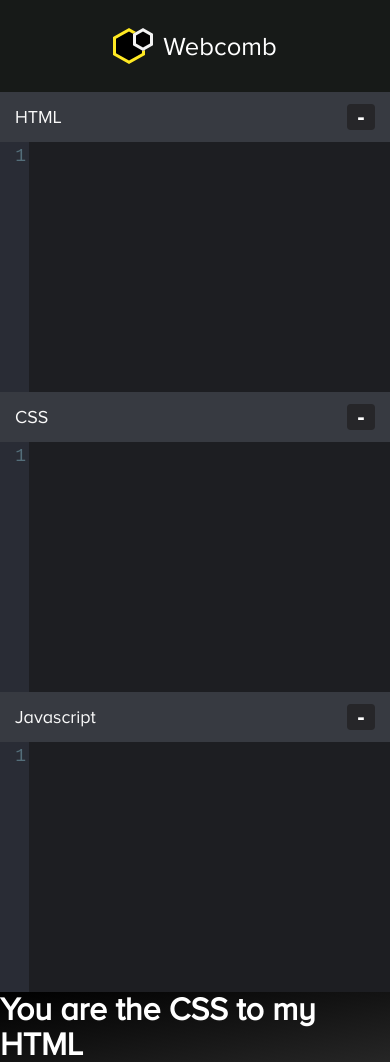
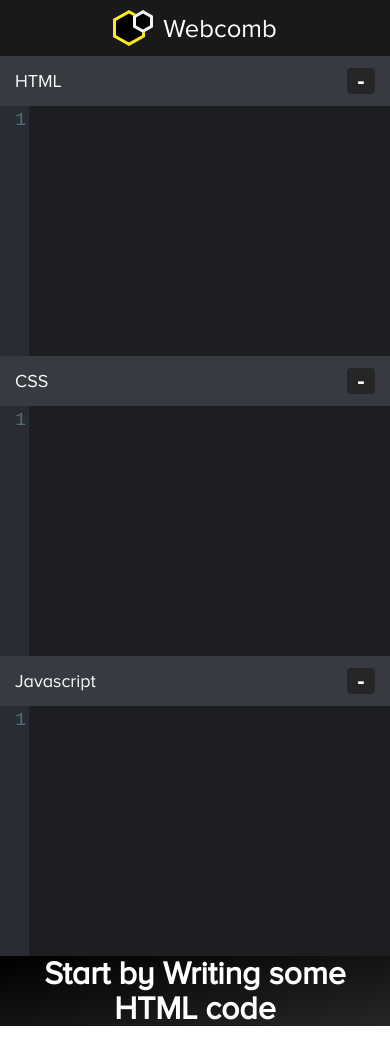
Before and after one commit to ncs-jss/Webcomb, a React (Create React App) app: page / in a window 390 px wide. After the commit the page ends 1026 px from the top, so only its background shows below. Built offline with nearby package versions, Linux system fonts and the light colour scheme.

Commit message:
readme updated and minor fixes in css

```diff
--- a/src/App.css
+++ b/src/App.css
@@ -5,6 +5,7 @@
 
 html {
   box-sizing: border-box;
+  overflow-x: hidden;
 }
 
 *,
@@ -37,10 +38,18 @@ body {
 }
 
 @media only screen and (max-width: 600px) {
+  .logo {
+    margin: 10px;
+  }
+
   .navbar {
-    height: 92px;
+    height: auto;
     flex-wrap: wrap;
     justify-content: center;
+  }
+
+  .navbar .buttons {
+    margin: 10px;
   }
 }
 
@@ -92,12 +101,13 @@ svg {
   width: 576px;
   display: flex;
   flex-direction: column;
+  transition: width 0.45s ease-in-out;
 }
 
 .code-editor {
   height: 100%;
   font-size: 18px;
-  transition: height 0.45s ease-in-out;
+  transition: height 0.25s ease-in-out;
   display: flex;
   flex-direction: column;
   overflow: hidden;
@@ -110,6 +120,7 @@ svg {
   padding: 12px 15px;
   color: #fafafa;
   background-color: #373a41;
+  cursor: pointer;
 }
 
 .editor-resize-button {
@@ -151,6 +162,7 @@ svg {
   display: flex;
   justify-content: center;
   align-items: center;
+  text-align: center;
   color: white;
 }
 
@@ -224,3 +236,9 @@ svg {
     display: none;
   }
 }
+
+@media only screen and (max-width: 450px) {
+  .btn {
+    font-size: 13px;
+  }
+}
--- a/src/App.js
+++ b/src/App.js
@@ -70,10 +70,7 @@ const App = () => {
               toggleView={toggleView}
             />}
 
-        <section
-          className="playground"
-          style={view ? { display: "none" } : null}
-        >
+        <section className="playground" style={view ? { width: "0" } : null}>
           <CodeEditor
             langName="HTML"
             value={html}
--- a/src/components/CodeEditor.js
+++ b/src/components/CodeEditor.js
@@ -38,17 +38,11 @@ const CodeEditor = ({
       className="code-editor"
       style={minimisedEditor ? { height: "55px", overflow: "initial" } : null}
     >
-      <div
-        className="editor-header"
-        onClick={minimisedEditor ? resizeEditor : null}
-      >
+      <div className="editor-header" onClick={resizeEditor}>
         <span>
           {langName}
         </span>
-        <button
-          className="editor-resize-button"
-          onClick={minimisedEditor ? null : resizeEditor}
-        >
+        <button className="editor-resize-button">
           {minimisedEditor ? "+" : "-"}
         </button>
       </div>
--- a/src/components/DefaultWindow.js
+++ b/src/components/DefaultWindow.js
@@ -3,7 +3,7 @@ import React from "react";
 const DefaultWindow = () => {
   return (
     <div className="default-window">
-      <h1>You are the CSS to my HTML</h1>
+      <h1>Start by Writing some HTML code</h1>
     </div>
   );
 };
--- a/src/components/downloadFile.js
+++ b/src/components/downloadFile.js
@@ -9,6 +9,8 @@ export const runCode = (iframeRef, html, css, js) => {
     <!DOCTYPE html>
     <html lang="en">
     <head>
+    <link rel="icon" href="./favicon.png"/>
+      <link rel="icon" href="http://hackncs.com/favicon.ico" />
       <meta charset="UTF-8">
       <meta name="viewport content="width=device-width, initial-scale=1.0">
       <meta http-equip="X-UA-Compatible content="ie=edge">
@@ -19,6 +21,7 @@ export const runCode = (iframeRef, html, css, js) => {
     </head>
     <body>
       ${html}
+      <pre style="display: none;"></pre>
       <script type="text/javascript">
         ${js}
       </script>
```
Also changed, not shown: 1 other file (tests, documents, lock files or other folders).
